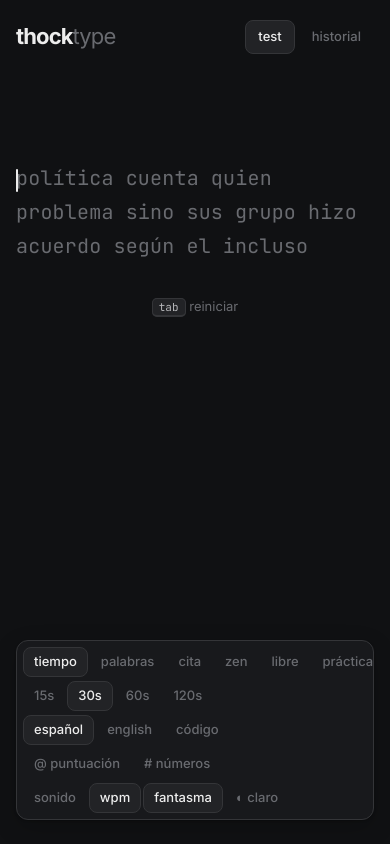
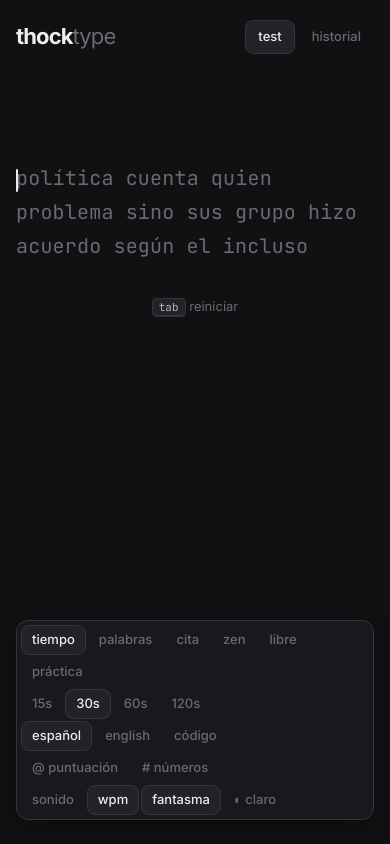
Before and after one commit to fariascode/thocktype, a React (Vite) app: page / in a window 390 px wide. Built offline with nearby package versions, Linux system fonts and the light colour scheme.

Commit message:
fix(responsive): barra de estado sin separadores huérfanos y sin desborde horizontal

```diff
--- a/src/index.css
+++ b/src/index.css
@@ -44,7 +44,9 @@ main {
   max-width: 1080px; margin: 0 auto; min-height: 100vh;
   padding: clamp(20px, 4vw, 48px) clamp(16px, 4vw, 40px) 24px;
   display: flex; flex-direction: column; gap: clamp(24px, 4vh, 40px);
+  overflow-x: clip; /* typing line never pushes the page sideways */
 }
+main > * { min-width: 0; }
 main.running { cursor: none; }
 main.running .fade { opacity: 0; pointer-events: none; }
 .fade { transition: opacity var(--t) var(--ease); }
@@ -111,11 +113,11 @@ kbd {
   margin-top: auto; position: sticky; bottom: 16px; display: flex; flex-wrap: wrap; align-items: center;
   background: color-mix(in srgb, var(--surface) 92%, transparent); border: 1px solid var(--border);
   border-radius: var(--r-md); box-shadow: var(--shadow); padding: 4px; font-size: 13px;
+  column-gap: 14px; row-gap: 2px; max-width: 100%;
 }
-.seg { display: flex; align-items: center; gap: 2px; padding: 2px 6px; position: relative; }
-.seg + .seg::before { content: ''; position: absolute; left: 0; top: 8px; bottom: 8px; width: 1px; background: var(--border); }
+/* groups are separated by space, so wrapped rows never start with a stray divider */
+.seg { display: flex; flex-wrap: wrap; align-items: center; gap: 2px; min-width: 0; }
 .seg button { padding: 4px 10px; min-height: 30px; }
-.seg.mode { padding-left: 2px; }
 .seg.prefs { margin-left: auto; }
 .note { color: var(--text-3); padding: 4px 10px; font-size: 13px; }
 .weak { color: var(--text-1); font-family: var(--mono); letter-spacing: .2em; }
@@ -186,8 +188,6 @@ kbd {
 /* ── Responsive ───────────────────────────────────────────────────────── */
 @media (max-width: 700px) {
   .status { position: static; }
-  .seg { padding: 2px; }
-  .seg + .seg::before { display: none; }
   .seg.prefs { margin-left: 0; }
   .key { width: 27px; height: 30px; font-size: 12px; border-radius: 6px; }
   .heat-row { gap: 4px; }
```
